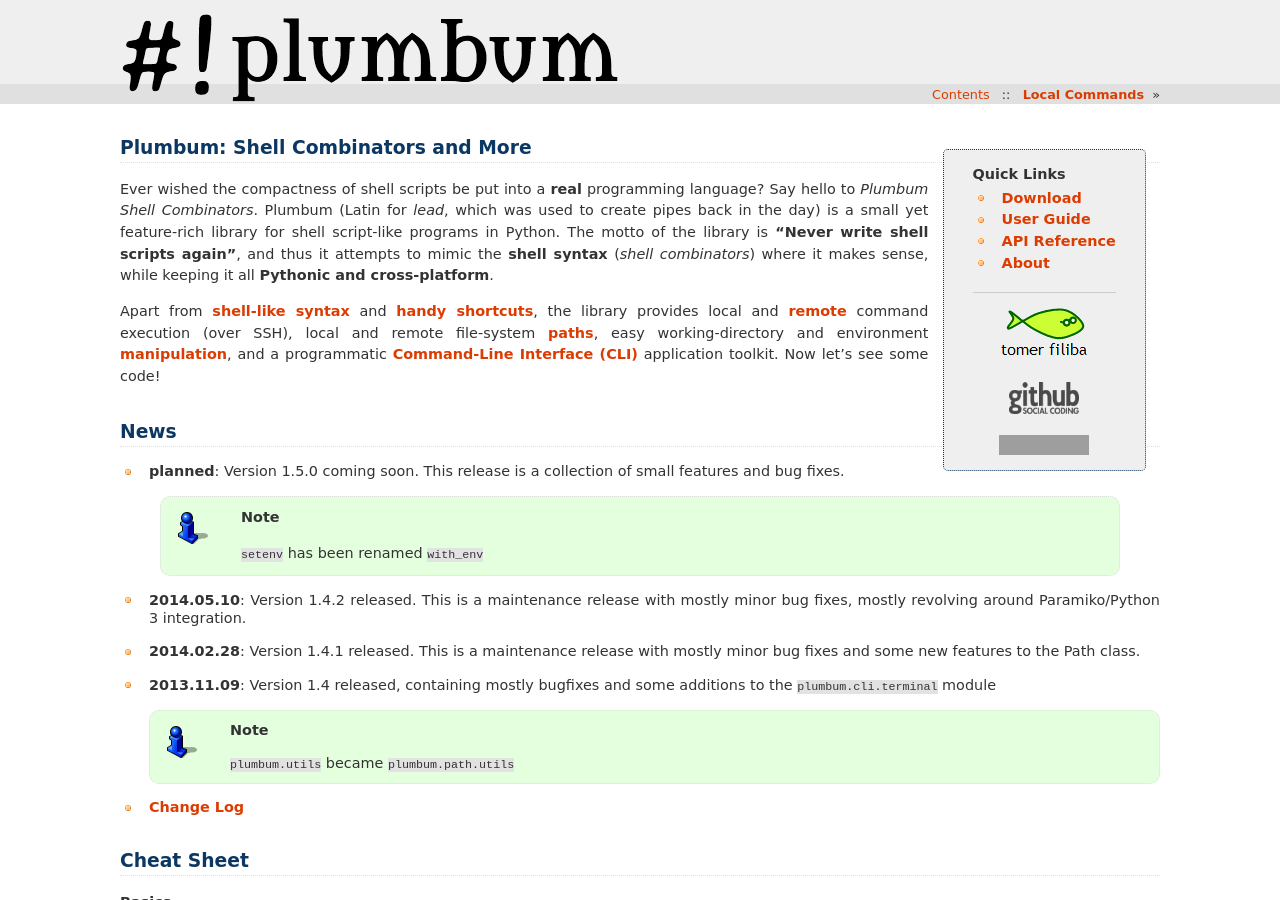
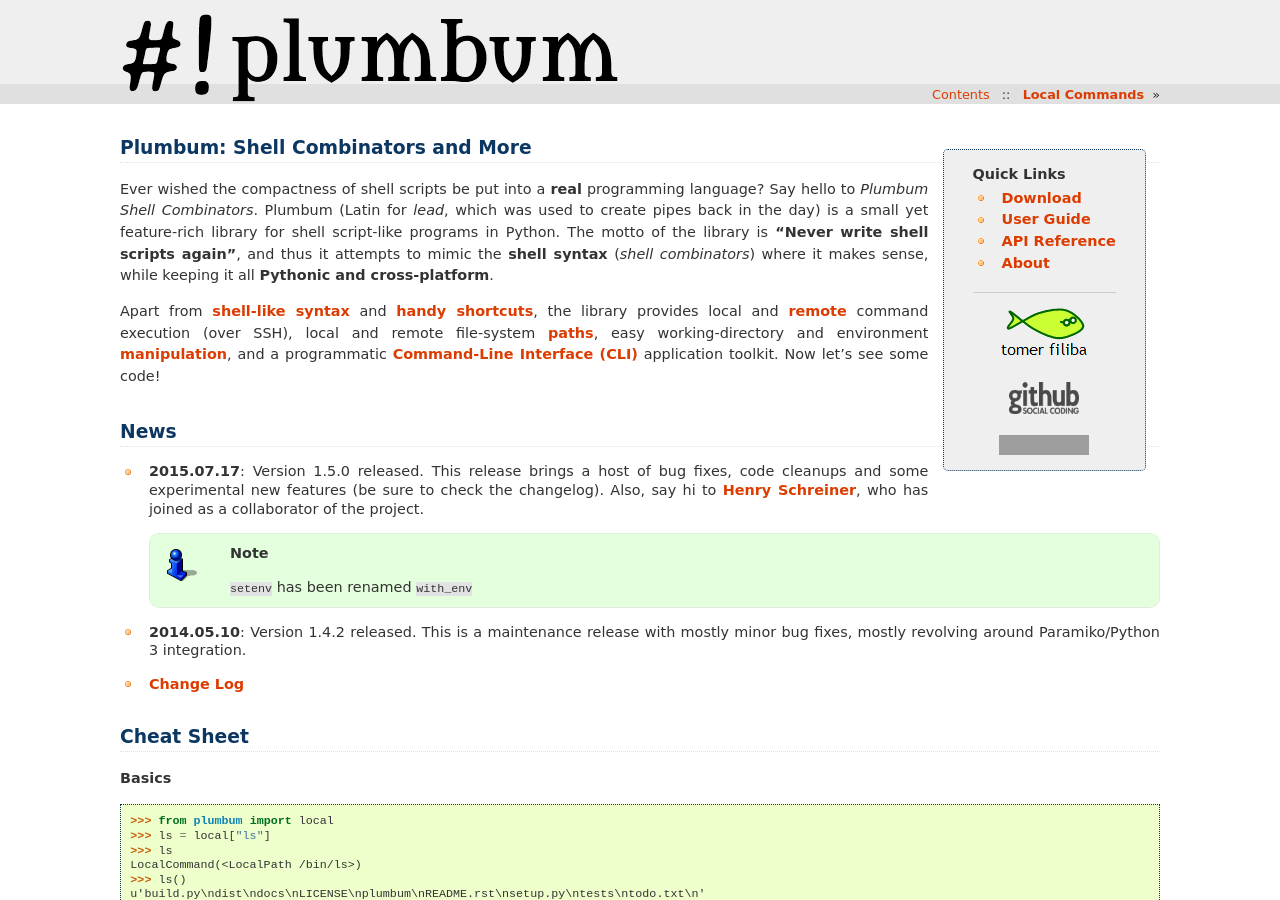
Before and after one commit to tomerfiliba/plumbum, a Sphinx documentation site: the page built from docs/index.rst, in a window 1280 px wide and 900 px high. Built offline with Sphinx 7.4.7, drawn with Linux system fonts in a browser that asks for light colours; grey boxes are pictures that could not be loaded.

Commit message:
Update _news.rst

```diff
--- a/docs/_news.rst
+++ b/docs/_news.rst
@@ -1,14 +1,6 @@
-* **planned**: Version 1.5.0 coming soon. This release is a collection of small features and bug fixes.
+* **2015.07.17**: Version 1.5.0 released. This release brings a host of bug fixes, code cleanups and some experimental new features (be sure to check the changelog). Also, say hi to `Henry Schreiner <https://github.com/henryiii>`_, who has joined as a collaborator of the project.
 
- .. note:: ``setenv`` has been renamed ``with_env``
+  .. note:: ``setenv`` has been renamed ``with_env``
 
 * **2014.05.10**: Version 1.4.2 released. This is a maintenance release with mostly minor bug fixes, mostly revolving
   around Paramiko/Python 3 integration.
-
-* **2014.02.28**: Version 1.4.1 released. This is a maintenance release with mostly minor bug fixes and some new
-  features to the Path class.
-
-* **2013.11.09**: Version 1.4 released, containing mostly bugfixes and some additions to the ``plumbum.cli.terminal``
-  module
-
-  .. note:: ``plumbum.utils`` became ``plumbum.path.utils``
```
